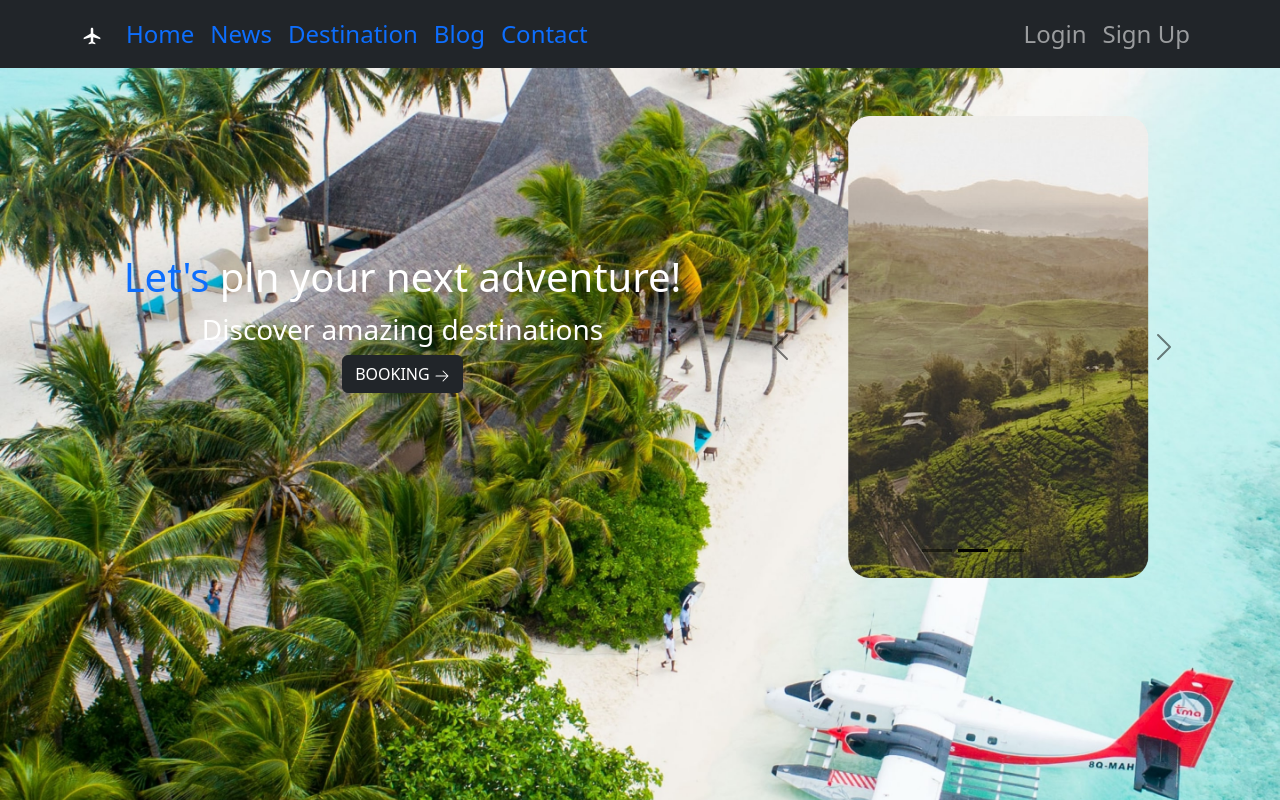
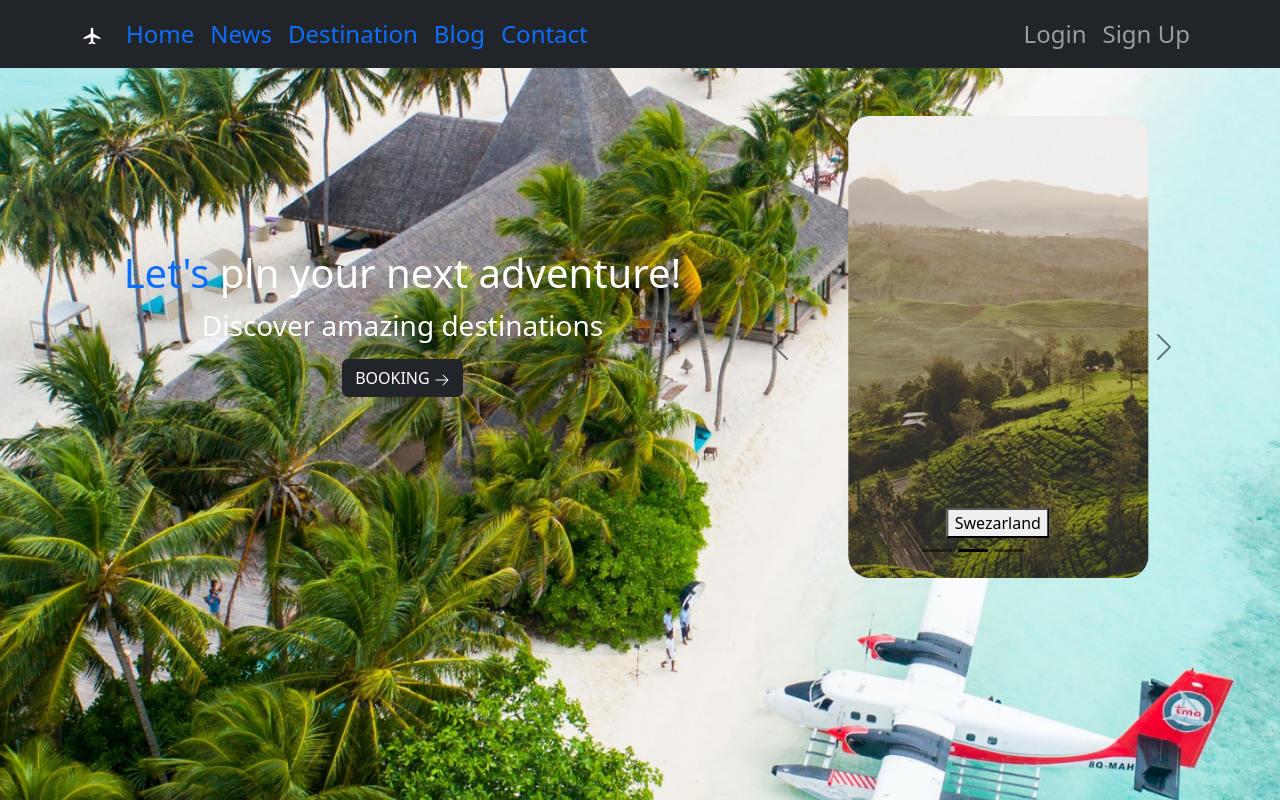
Before and after one commit to PulakBala/World-Tour, a React (Create React App) app: page / in a window 1280 px wide. Built offline with nearby package versions, Linux system fonts and the light colour scheme.

Commit message:
added india category

```diff
--- /dev/null
+++ b/src/OthersPage/IndiaSummery/IndiaSummery.js
@@ -0,0 +1,25 @@
+import React from 'react';
+import Button from 'react-bootstrap/Button';
+import Card from 'react-bootstrap/Card';
+
+const IndiaSummery = ({ ind }) => {
+    const { title, url } = ind;
+    console.log(ind)
+    return (
+        <div  className='mt-5 m-auto'>
+            <Card style={{ width: '18rem' }}>
+                <Card.Img variant="top" src={url} />
+                <Card.Body>
+                    <Card.Title>{title}</Card.Title>
+                    <Card.Text>
+                        Some quick example text to build on the card title and make up the
+                        bulk of the card's content.
+                    </Card.Text>
+                    <Button variant="primary">Go somewhere</Button>
+                </Card.Body>
+            </Card>
+        </div>
+    );
+};
+
+export default IndiaSummery;
--- a/src/Routes/Routes/route.js
+++ b/src/Routes/Routes/route.js
@@ -7,6 +7,7 @@ import Destination from "../../Pages/Destination/Destination";
 import Home from "../../Pages/Home/Home";
 import Login from "../../Pages/Login/Login";
 import Registration from "../../Pages/Registration/Registration";
+import India from "../../Shared/India/India";
 
 export const routes = createBrowserRouter([
     {
@@ -40,6 +41,11 @@ export const routes = createBrowserRouter([
             {
                 path: '/signup',
                 element: <Registration></Registration>
+            },
+            {
+                path: '/india',
+                element: <India></India>,
+                loader:({params}) => fetch(`https://tour-argentina-server-pulakbala.vercel.app/india`)
             }
 
 
--- /dev/null
+++ b/src/Shared/India/India.js
@@ -0,0 +1,46 @@
+import React from 'react';
+import { useLoaderData } from 'react-router-dom';
+import IndiaSummery from '../../OthersPage/IndiaSummery/IndiaSummery';
+
+
+
+const India = () => {
+    const india = useLoaderData();
+
+    return (
+        <div className='pb-4'>
+            <h2>This is indian category {india.length}</h2>
+
+            <div className="d-flex gap-5">
+                {
+                    india.slice(0,3).map(ind => <IndiaSummery
+                        key={ind.id}
+                        ind={ind}
+                    ></IndiaSummery>)
+                }
+            </div>
+
+            <div className="d-flex gap-5">
+                {
+                    india.slice(3,6).map(ind => <IndiaSummery
+                        key={ind.id}
+                        ind={ind}
+                    ></IndiaSummery>)
+                }
+            </div>
+
+            <div className="d-flex gap-5">
+                {
+                    india.slice(6,9).map(ind => <IndiaSummery
+                        key={ind.id}
+                        ind={ind}
+                    ></IndiaSummery>)
+                }
+            </div>
+
+
+        </div>
+    );
+};
+
+export default India;
--- a/src/Shared/LeftSide/LeftSide.js
+++ b/src/Shared/LeftSide/LeftSide.js
@@ -9,7 +9,7 @@ const LeftSide = () => {
             <h1> <span className='text-primary'>Let's</span> pln your next adventure!</h1>
             <h2><small>Discover amazing destinations</small></h2>
             <div>
-                <button type="button" class="btn btn-dark"><Link className='text-white' style={{textDecoration:'none'}}>BOOKING</Link> <HiArrowRight/> </button>
+                <button type="button" class="btn btn-dark mt-2"><Link className='text-white' style={{textDecoration:'none'}}>BOOKING</Link> <HiArrowRight/> </button>
             </div>
         </div>
     );
--- a/src/Shared/RightSide/RightSide.js
+++ b/src/Shared/RightSide/RightSide.js
@@ -1,5 +1,6 @@
 import React from 'react';
 import Carousel from 'react-bootstrap/Carousel';
+import { Link } from 'react-router-dom';
 import Brand1 from '../../Images/Sajek.png';
 import Brand2 from '../../Images/Sreemongol.png';
 import Brand3 from '../../Images/sundorbon.png';
@@ -8,29 +9,38 @@ import Brand3 from '../../Images/sundorbon.png';
 const RightSide = () => {
     return (
         <Carousel className='mt-5' variant="dark">
-            <Carousel.Item>
-                <img
-                style={{width:300,marginLeft:"auto",marginRight:"auto"}}
+            <Carousel.Item >
+                <Link><img
+                    style={{ width: 300, marginLeft: "auto", marginRight: "auto" }}
                     className="d-block w-40"
                     src={Brand1}
                     alt="First slide"
-                />
+                /></Link>
+                <Carousel.Caption>
+                    <button><Link to="/india">India</Link></button>
+                </Carousel.Caption>
             </Carousel.Item>
             <Carousel.Item>
                 <img
-                style={{width:300,marginLeft:"auto",marginRight:"auto"}}
+                    style={{ width: 300, marginLeft: "auto", marginRight: "auto" }}
                     className="d-block w-40"
                     src={Brand2}
                     alt="Second slide"
                 />
+                <Carousel.Caption>
+                   <button>Swezarland</button>
+                </Carousel.Caption>
             </Carousel.Item>
             <Carousel.Item>
                 <img
-                style={{width:300,marginLeft:"auto",marginRight:"auto"}}
+                    style={{ width: 300, marginLeft: "auto", marginRight: "auto" }}
                     className="d-block w-40"
                     src={Brand3}
                     alt="Third slide"
                 />
+                <Carousel.Caption>
+                   <button>Bangladesh</button>
+                </Carousel.Caption>
             </Carousel.Item>
         </Carousel>
     );
--- /dev/null
+++ b/src/Shared/RightSide/RightSide.module.css
@@ -0,0 +1,5 @@
+.item img {
+ display: block;
+ width: 40px;
+
+}
```
